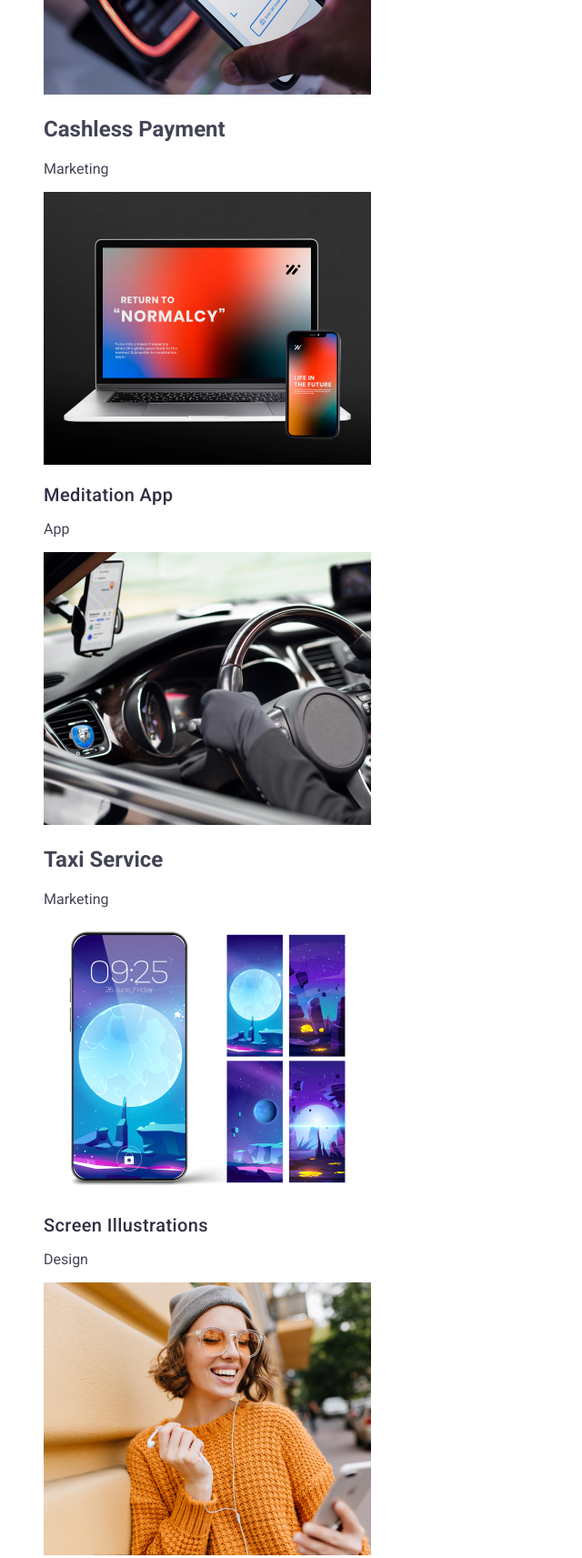
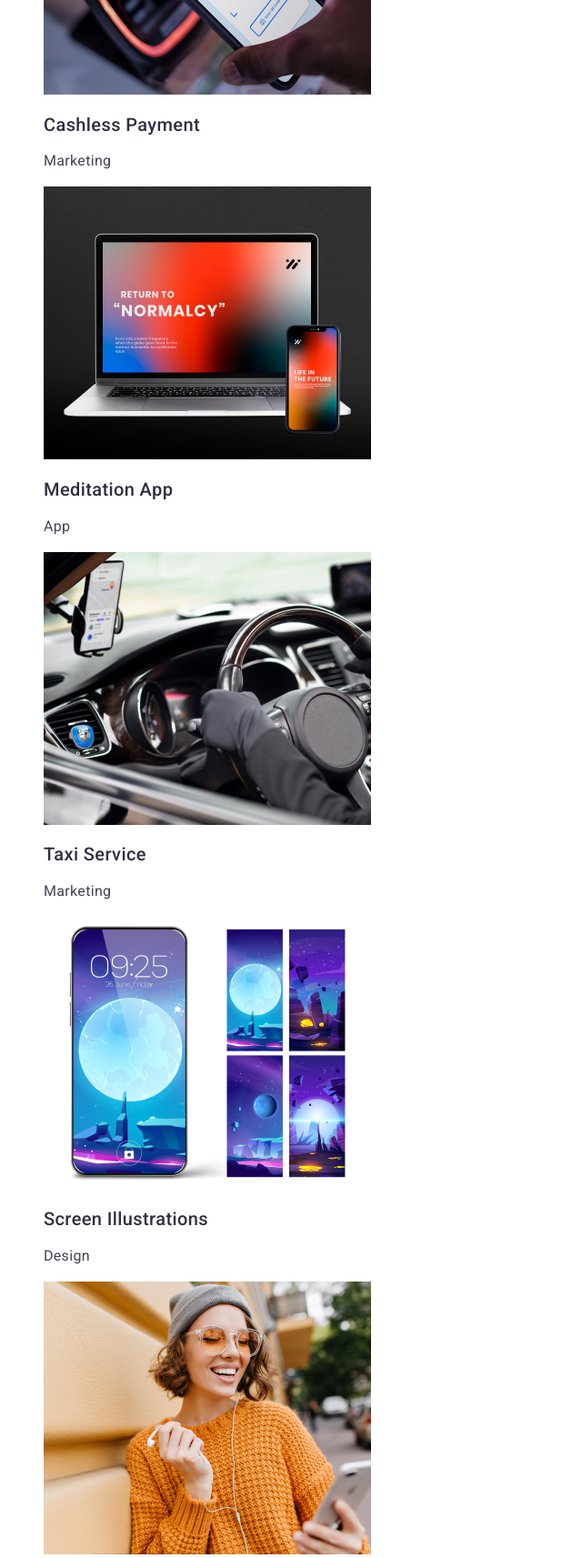
Before and after one commit to Olegovich86/goit-markup-hw-02, a plain HTML site: page portfolio.html in a window 1280 px wide. Shown: the part 960-2673 px from the top of the page at 91% size, without its empty margins (0-640 px from the left). Drawn offline with Linux system fonts and the light colour scheme.

Commit message:
Update portfolio.html

```diff
--- a/portfolio.html
+++ b/portfolio.html
@@ -99,8 +99,8 @@
                 width="360"
                 height="300"
               />
-              <h2>Cashless Payment</h2>
-              <p>Marketing</p>
+              <h2 class="info-name">Cashless Payment</h2>
+              <p class="info-next-link">Marketing</p>
             </a>
           </li>
           <li class="info-img">
@@ -112,7 +112,7 @@
                 height="300"
               />
               <h2 class="info-name">Meditation App</h2>
-              <p>App</p>
+              <p class="info-next-link">App</p>
             </a>
           </li>
           <li class="info-img">
@@ -123,8 +123,8 @@
                 width="360"
                 height="300"
               />
-              <h2>Taxi Service</h2>
-              <p>Marketing</p>
+              <h2 class="info-name">Taxi Service</h2>
+              <p class="info-next-link">Marketing</p>
             </a>
           </li>
           <li class="info-img">
@@ -136,7 +136,7 @@
                 height="300"
               />
               <h2 class="info-name">Screen Illustrations</h2>
-              <p>Design</p>
+              <p class="info-next-link">Design</p>
             </a>
           </li>
           <li class="info-img">
@@ -148,7 +148,7 @@
                 height="300"
               />
               <h2 class="info-name">Online Courses</h2>
-              <p>Marketing</p>
+              <p class="info-next-link">Marketing</p>
             </a>
           </li>
           <li class="info-img">
@@ -160,7 +160,7 @@
                 height="300"
               />
               <h2 class="info-name">Instagram Stories Concept</h2>
-              <p>Design</p>
+              <p class="info-next-link">Design</p>
             </a>
           </li>
           <li class="info-img">
@@ -172,7 +172,7 @@
                 height="300"
               />
               <h2 class="info-name">Organic Food</h2>
-              <p>Web Site</p>
+              <p class="info-next-link">Web Site</p>
             </a>
           </li>
           <li class="info-img">
@@ -184,7 +184,7 @@
                 height="300"
               />
               <h2 class="info-name">Fresh Coffee</h2>
-              <p>Web Site</p>
+              <p class="info-next-link">Web Site</p>
             </a>
           </li>
         </ul>
```
